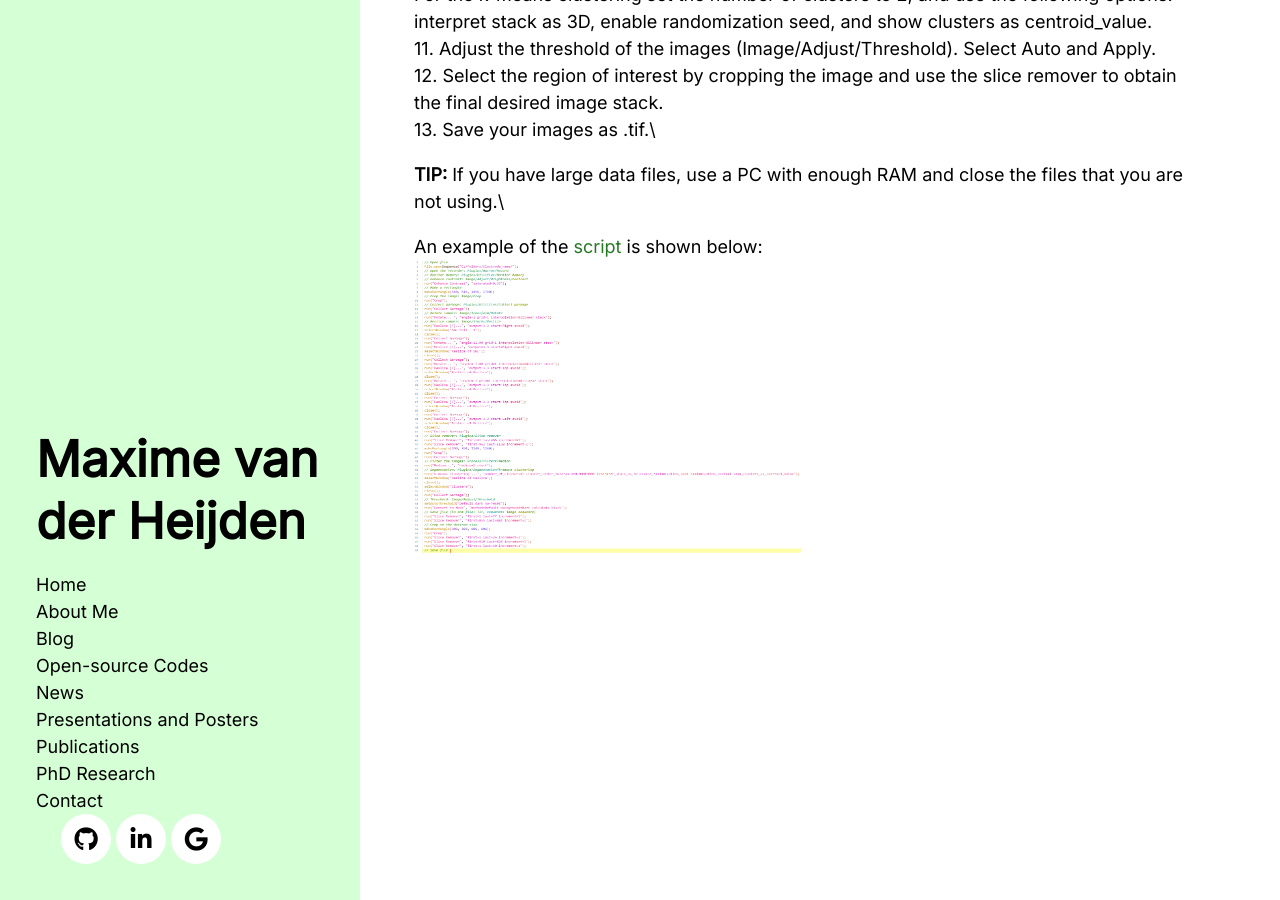
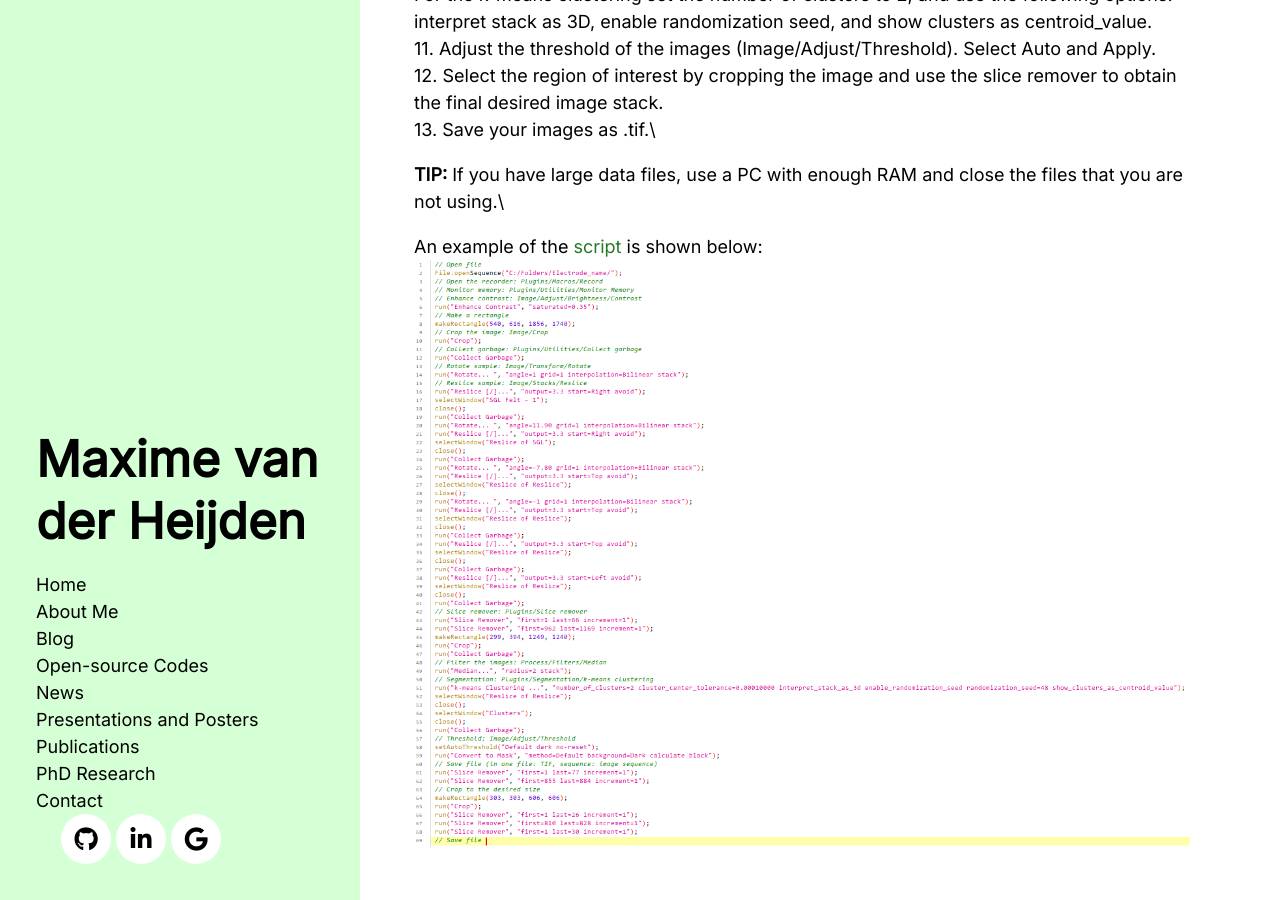
Before and after one commit to MaximevdHeijden/MaximevdHeijden.github.io, a Jekyll site: the page built from _posts/2024-01-29-XTMImageProcessing.md, in a window 1280 px wide and 900 px high, scrolled down 1039 px. Built offline with Jekyll 4.4.1, drawn with Linux system fonts in a browser that asks for light colours; nearby versions of some CDN libraries.

Commit message:
Update 2024-01-29-XTMImageProcessing.md

```diff
--- a/_posts/2024-01-29-XTMImageProcessing.md
+++ b/_posts/2024-01-29-XTMImageProcessing.md
@@ -24,4 +24,4 @@ The image processing can be performed using the steps described below, which cou
 **TIP:** If you have large data files, use a PC with enough RAM and close the files that you are not using.\
 
 An example of the [script](/public/blog/Script_imageprocessing.ijm) is shown below:\
-<img src="/public/blog/Netwerk_extraction_script.PNG" alt="color photo ftl" width="50%" height="auto" />
+<img src="/public/blog/Netwerk_extraction_script.PNG" alt="color photo ftl" width="100%" height="auto" />
```
